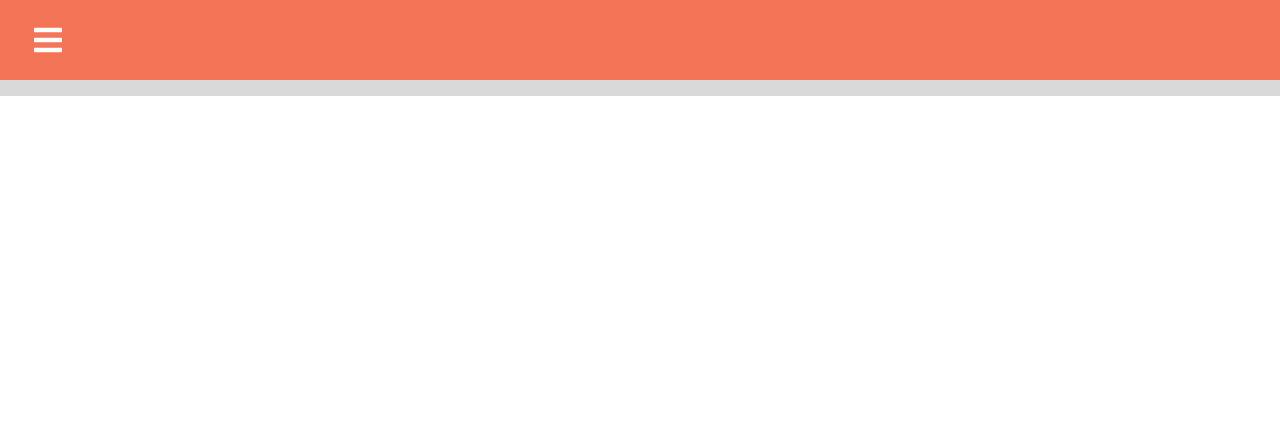
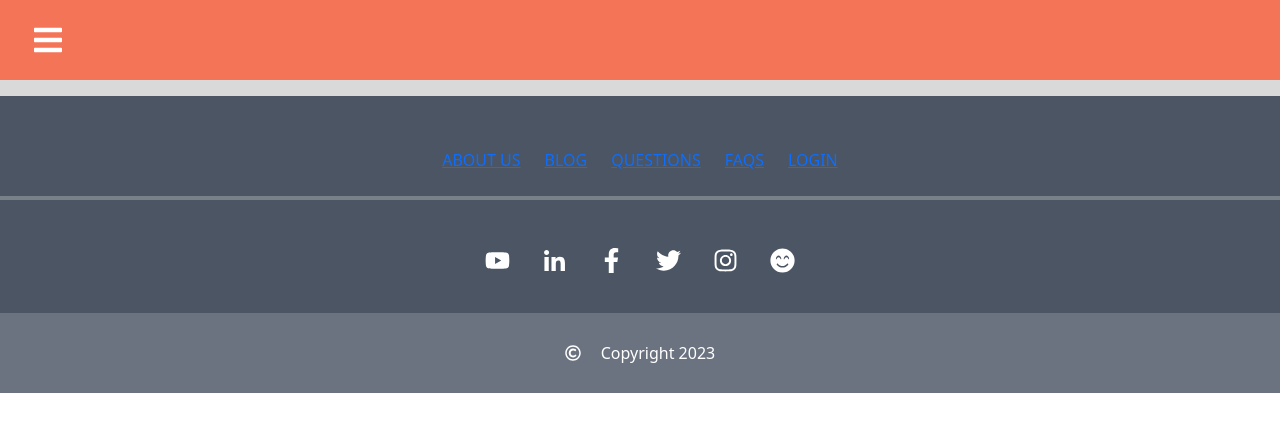
Before and after one commit to Pmusyimi42/One-Stop-Products-Platform, a React (Create React App) app in the folder client/: page /Footer in a window 1280 px wide. Shown: the top 432 px of the page. Built offline with nearby package versions, Linux system fonts and the light colour scheme.

Commit message:
commit changes

```diff
--- a/client/src/App.js
+++ b/client/src/App.js
@@ -19,9 +19,10 @@ import Dashboard from './components/Dashboard';
 import AddNewUser from './components/AddNewUser';
 import EditProduct from "./components/EditProduct";
 import UserDetials from "./components/UserDetails";
-import AdminSection from "./components/AdminSection";
-// import EditProduct from "./components/EditProduct";
-// import UserDetials from "./components/UserDetials";
+import AdminSection from "./components/AdminSection";import Footer from "./components/Footer";
+
+// import LoginForm from "./LoginForm";
+// import SignUpForm from "./SignUpForm";
 
 
 
@@ -48,7 +49,7 @@ export default function App() {
 
 
           <Route path="/product_categories/:id" component={SingleProduct} />
-
+          <Route path="/Footer" component={Footer} />
           <Route path='/dashboard' element={<Dashboard />} />
         </Switch>
       </Router>
--- /dev/null
+++ b/client/src/components/Footer.jsx
@@ -0,0 +1,89 @@
+import React from 'react';
+import {FaYoutube, FaFacebookF, FaTwitter, FaInstagram, FaSmileBeam, FaRegCopyright} from "react-icons/fa"
+import {GrLinkedinOption}  from "react-icons/gr"
+
+function Footer() {
+  return (
+//     <footer className="bg-gray-800 text-gray-300 py-4">
+//   <div className="container mx-auto flex justify-between items-center">
+//     <div>
+//       <p>&copy; 2023 shoplite. All rights reserved.</p>
+//     </div>
+//     <div>
+//       <ul className="grid grid-cols-1 md:grid-cols-4 gap-4">
+//         <li>
+//           <ol className="list">
+//             <li>Shopping Guide</li>
+//             <ul className="list-disc pl-4">
+//               <li><a href="#">How to pay on this platform</a></li>
+//               <li><a href="#">Flash Sale</a></li>
+//               <li><a href="#">How to apply aftersale/refund?</a></li>
+//               <li><a href="#">How long does it take for my order to arrive?</a></li>
+//               <li><a href="#">How to shop in this platform</a></li>
+//               <li><a href="#">Flash Sale</a></li>
+//             </ul>
+//           </ol>
+//         </li>
+//         <li>
+//           <ol className="list">
+//             <li>Help Centre</li>
+//             <ul className="list-disc pl-4">
+//               <li><a href="#">Email</a></li>
+//               <li><a href="#">Phone</a></li>
+//             </ul>
+//           </ol>
+//         </li>
+//         <li>
+//           <ol className="list">
+//             <li>Business</li>
+//             <ul className="list-disc pl-4">
+//               <li><a href="#">Our Story</a></li>
+//               <li><a href="#">Our Team</a></li>
+//             </ul>
+//           </ol>
+//         </li>
+//         <li>
+//           <ol className="list">
+//             <li>Contact us</li>
+//             <ul className="list-disc pl-4">
+//               <li><a href="#">General</a></li>
+//               <li><a href="#">Technical</a></li>
+//             </ul>
+//           </ol>
+//         </li>
+//       </ul>
+//     </div>
+//   </div>
+// </footer>
+
+
+<footer className='bg-gray-600 text-white min-h-[30vh] pt-7'>
+       <div className='uppercase flex-wrap flex justify-center my-4 gap-6'>
+         <a href='#'>About us</a>
+         <a href='#'>Blog</a>
+         <a href='#'>Questions</a>
+         <a href='#'>Faqs</a>
+         <a href='#'>Login</a>
+       </div>
+         <hr className='border-4' />
+       <p className='text-center mt-5 leading-tight'>
+
+       </p>
+       <div className='flex gap-8 justify-center my-10 '>
+          <FaYoutube size={25} className="hover:text-orange-600 hover:cursor-pointer"/>
+          <GrLinkedinOption size={25} className="hover:text-orange-600 hover:cursor-pointer" />
+          <FaFacebookF size={25} className="hover:text-orange-600 hover:cursor-pointer"/>
+          <FaTwitter size={25} className="hover:text-orange-600 hover:cursor-pointer"/>
+          <FaInstagram size={25} className="hover:text-orange-600 hover:cursor-pointer"/>
+          <FaSmileBeam size={25} className="hover:text-orange-600 hover:cursor-pointer"/>
+       </div>
+       <div className='bg-gray-500 p-7 flex items-center justify-center'>
+          <FaRegCopyright /> <span className='ml-5'>Copyright 2023</span>
+       </div>
+    </footer>
+
+
+  );
+}
+
+export default Footer;
--- a/client/src/components/SlidebarData.js
+++ b/client/src/components/SlidebarData.js
@@ -44,6 +44,13 @@ export const SidebarData = [
     path: "/about",
     icon: <IoIcons.IoMdHelpCircle />,
     cName: "nav-text"
+  },
+
+  {
+    title: "Footer",
+    path: "/footer",
+    icon: <IoIcons.IoMdHelpCircle />,
+    cName: "nav-text"
   }
   // {
   //   title: "Add product",
--- a/client/src/components/layout/Footer.js
+++ b/client/src/components/layout/Footer.js
@@ -1,9 +1,28 @@
-import React from 'react'
+import React from 'react';
 
 function Footer() {
   return (
-    <div>Footer</div>
-  )
+    <footer className="bg-gray-800">
+      <div className="container mx-auto px-4">
+        <div className="py-4 flex flex-wrap justify-between items-center">
+          <div className="text-sm text-gray-400 font-semibold">
+            &copy; 2023 My Website Name. All Rights Reserved.
+          </div>
+          <div className="flex space-x-4">
+            <a href="#" className="text-gray-400 hover:text-white">
+              About
+            </a>
+            <a href="#" className="text-gray-400 hover:text-white">
+              Blog
+            </a>
+            <a href="#" className="text-gray-400 hover:text-white">
+              Contact
+            </a>
+          </div>
+        </div>
+      </div>
+    </footer>
+  );
 }
 
-export default Footer
+export default Footer;
```
